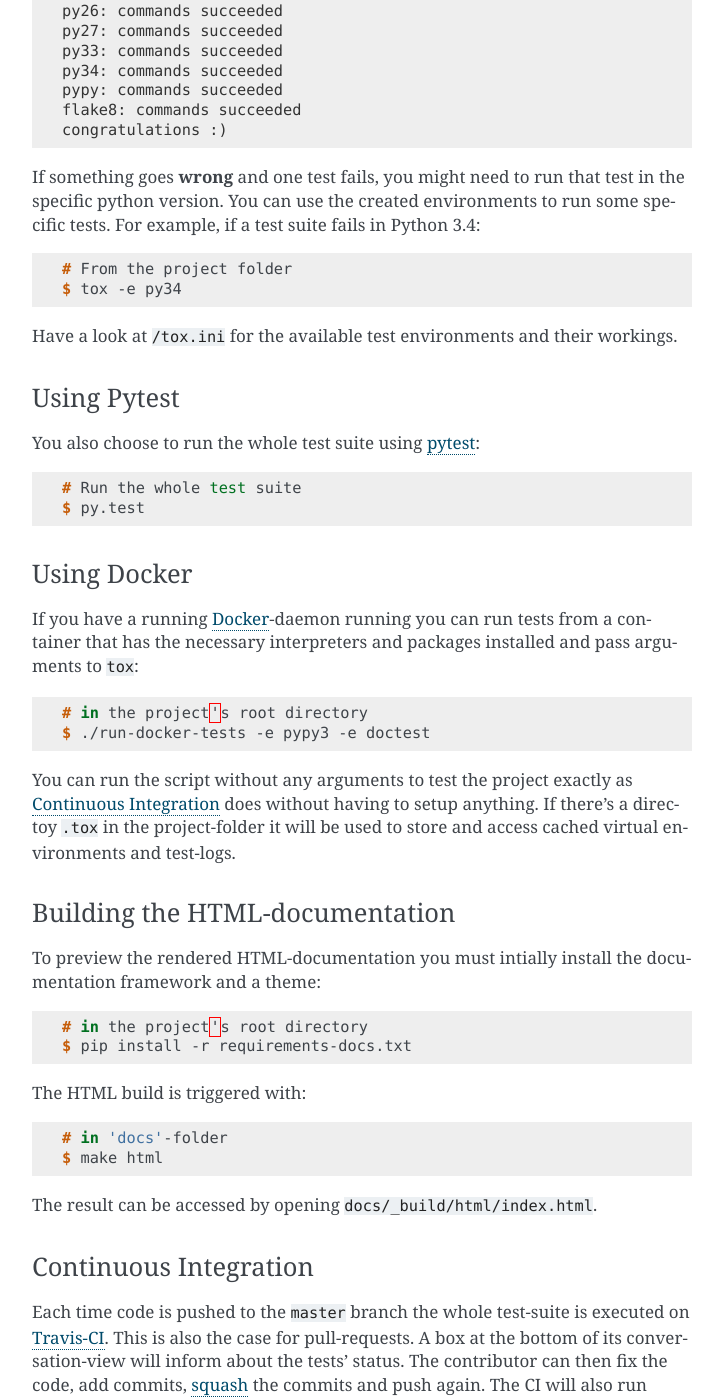
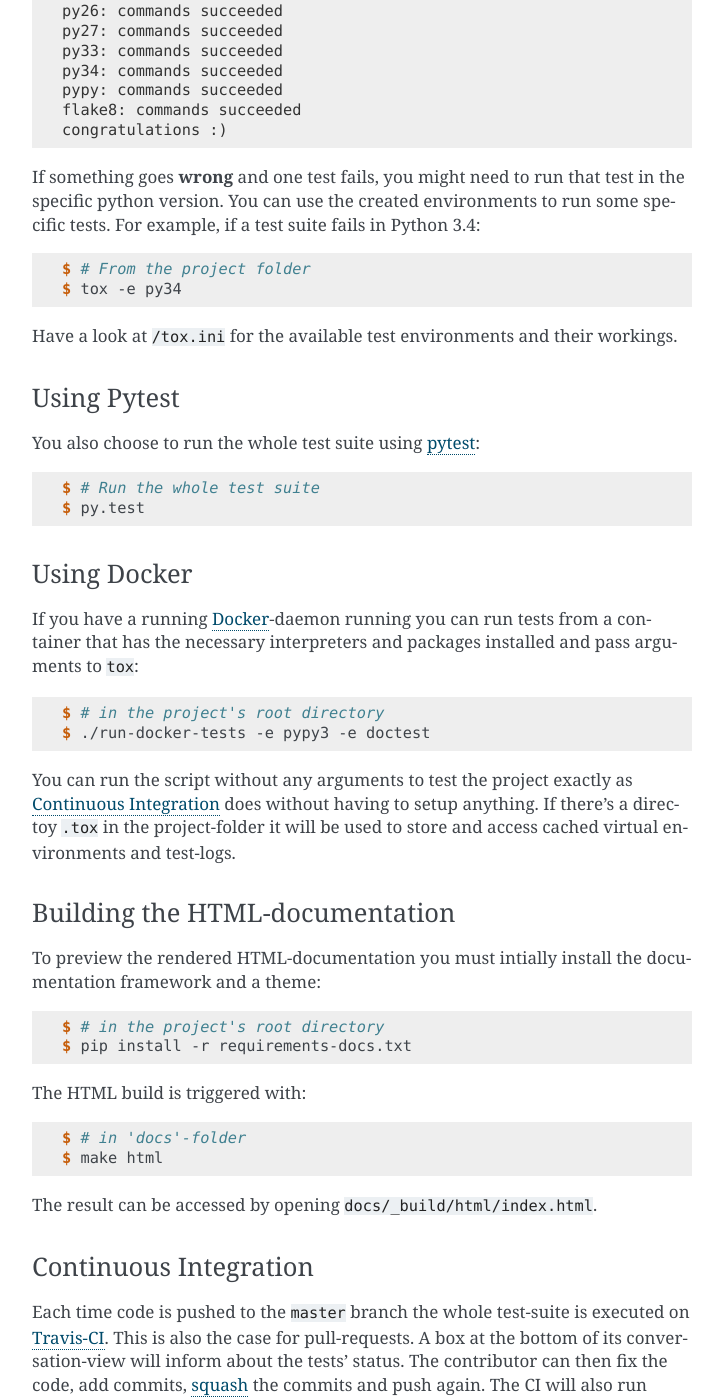
Before and after one commit to pyeve/cerberus, a Sphinx documentation site: the page built from docs/contribute.rst, in a window 1280 px wide and 1400 px high, scrolled down 1958 px. Shown: the whole window, without its empty margins (388-1111 px from the left). Built offline with Sphinx 7.4.7, drawn with Linux system fonts in a browser that asks for light colours; comment, search, counter and statistics services are not loaded.

Commit message:
Fixes highlightning in docs/contributing.rst

```diff
--- a/docs/contribute.rst
+++ b/docs/contribute.rst
@@ -47,7 +47,7 @@ some specific tests. For example, if a test suite fails in Python 3.4:
 
 .. code-block:: console
 
-    # From the project folder
+    $ # From the project folder
     $ tox -e py34
 
 Have a look at ``/tox.ini`` for the available test environments and their workings.
@@ -58,7 +58,7 @@ You also choose to run the whole test suite using pytest_:
 
 .. code-block:: console
 
-    # Run the whole test suite
+    $ # Run the whole test suite
     $ py.test
 
 Using Docker
@@ -70,7 +70,7 @@ to ``tox``:
 
 .. code-block:: console
 
-    # in the project's root directory
+    $ # in the project's root directory
     $ ./run-docker-tests -e pypy3 -e doctest
 
 You can run the script without any arguments to test the project exactly as
@@ -86,14 +86,14 @@ documentation framework and a theme:
 
 .. code-block:: console
 
-    # in the project's root directory
+    $ # in the project's root directory
     $ pip install -r requirements-docs.txt
 
 The HTML build is triggered with:
 
 .. code-block:: console
 
-    # in 'docs'-folder
+    $ # in 'docs'-folder
     $ make html
 
 The result can be accessed by opening ``docs/_build/html/index.html``.
```
